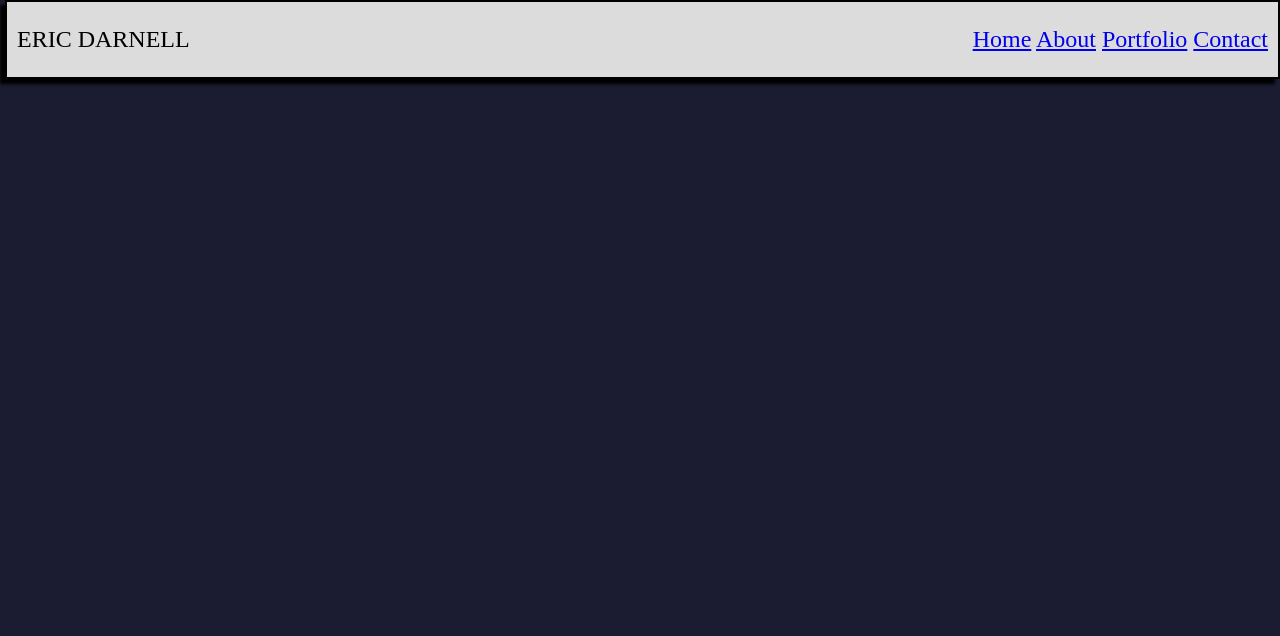
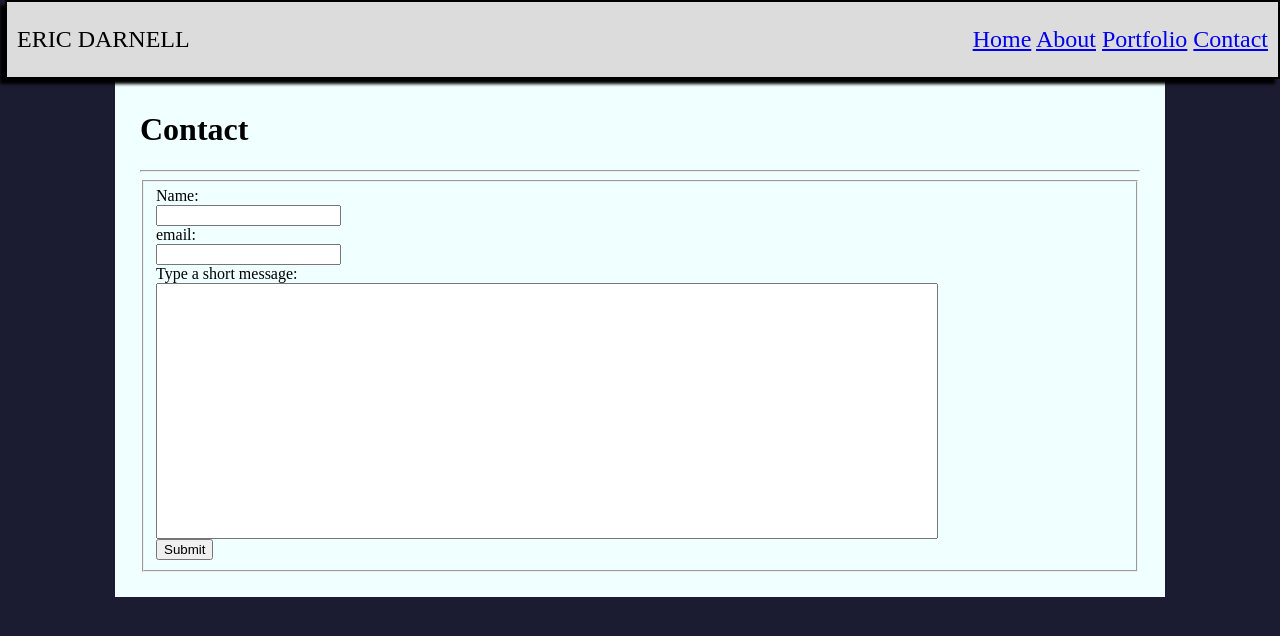
Before and after one commit to EricJDarnell/personal-website-ii, a plain HTML site: page contact.html in a window 1280 px wide. Drawn offline with Linux system fonts and the light colour scheme.

Commit message:
contact form

```diff
--- a/contact.html
+++ b/contact.html
@@ -1,12 +1,13 @@
 <!DOCTYPE html>
 <html lang="en">
   <head>
-    <meta charset="UTF-8">
-    <meta name="viewport" content="width=device-width, initial-scale=1.0">
+    <meta charset="UTF-8" />
+    <meta name="viewport" content="width=device-width, initial-scale=1.0" />
     <link rel="stylesheet" href="style.css" />
     <script src="javascript.js"></script>
     <title>Contact</title>
   </head>
+  <body>
     <!-- persistent header -->
     <header>
       <div id="name">ERIC DARNELL</div>
@@ -17,7 +18,18 @@
         <a href="contact.html">Contact</a>
       </div>
     </header>
-<body>
-
+    <main id="form">
+        <h1>Contact</h1>
+        <hr>
+        <form action="success.html">
+            <fieldset>
+                <label for="name">Name: <input id="name" type="text" required></label>
+                <label for="email">email: <input id="email" type="text" required></label>
+                <label for="message">Type a short message: <input id="message" type="text"></label>
+                <input type="submit" value="Submit">
+            </fieldset>
+        </form>
+    </main>
+    <h1></h1>
   </body>
 </html>
--- a/style.css
+++ b/style.css
@@ -10,6 +10,7 @@ header {
   right: 0;
   box-shadow: -5px 5px 3px black;
   font-size: x-large;
+  /* flex layout */
   display: flex;
   justify-content: space-between;
 }
@@ -78,3 +79,11 @@ h2 {
   font-style: italic;
   text-decoration: underline;
 }
+input {
+  display: block;
+}
+
+#message {
+  width: 80%;
+  height: 250px;
+}
```
Also changed, not shown: success.html (added, +13 -0 lines), 1 other file. Lines whose indentation alone changed are shown as unchanged.
